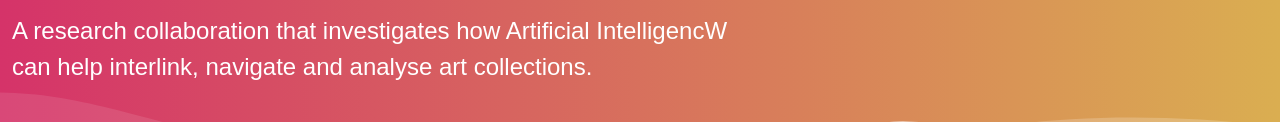
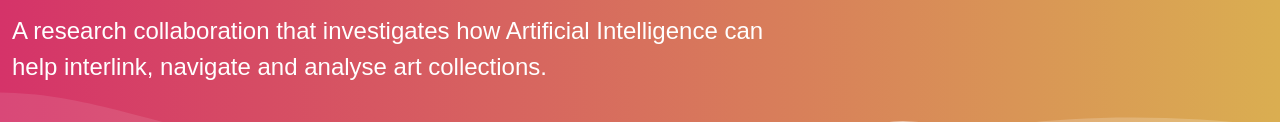
Before and after one commit to livia-ai/livia-ai.github.io, a Svelte app: page / in a window 1280 px wide. Shown: the part 241-363 px from the top of the page. Built offline with nearby package versions, Linux system fonts and the light colour scheme.

Commit message:
Fixed typo

```diff
--- a/src/routes/index.svelte
+++ b/src/routes/index.svelte
@@ -92,7 +92,7 @@
         Linking Viennese Art through AI
       </h1>
       <p class="leading-normal text-2xl mb-8">
-        A research collaboration that investigates how Artificial IntelligencW
+        A research collaboration that investigates how Artificial Intelligence
         can help interlink, navigate and analyse art collections.
       </p>
       <!-- button class="mx-auto lg:mx-0 hover:underline bg-white text-gray-800 font-bold rounded-full my-6 py-4 px-8 shadow-lg focus:outline-none focus:shadow-outline transform transition hover:scale-105 duration-300 ease-in-out">
```
Also changed, not shown: docs/index.html (+5 -5 lines), docs/_app/manifest.json, 4 other files.
